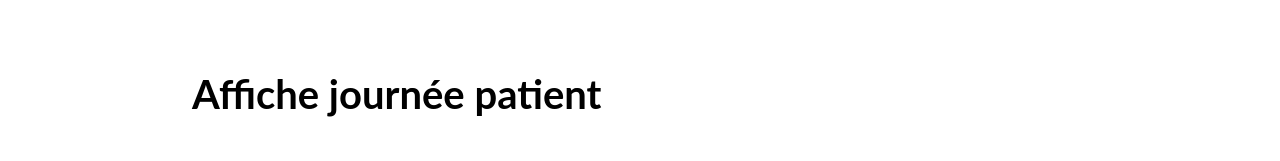
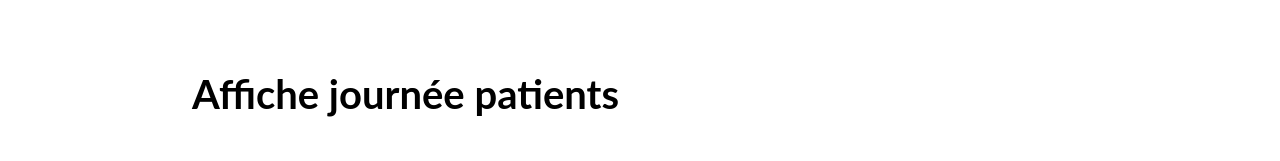
Before and after one commit to Juliet-0/portfolio-julie, a Vue app: page /graphic-design in a window 1280 px wide. Shown: the part 225-386 px from the top of the page. Built offline with nearby package versions, Linux system fonts and the light colour scheme.

Commit message:
faute d'orthographe

```diff
--- a/src/views/GraphicDesign.vue
+++ b/src/views/GraphicDesign.vue
@@ -12,7 +12,7 @@
       <section id="graphic-design">
         <h2 class="title-pages">Design graphique</h2>
         <div class="container-project">
-          <h3>Affiche journée patient</h3>
+          <h3>Affiche journée patients</h3>
           <p class="project-description">
             Création d’une affiche pour l’organisation d’une journée patient en
             octobre 2022. Le QR Code, en bas de l'affiche, peut être scanné. Il
```
